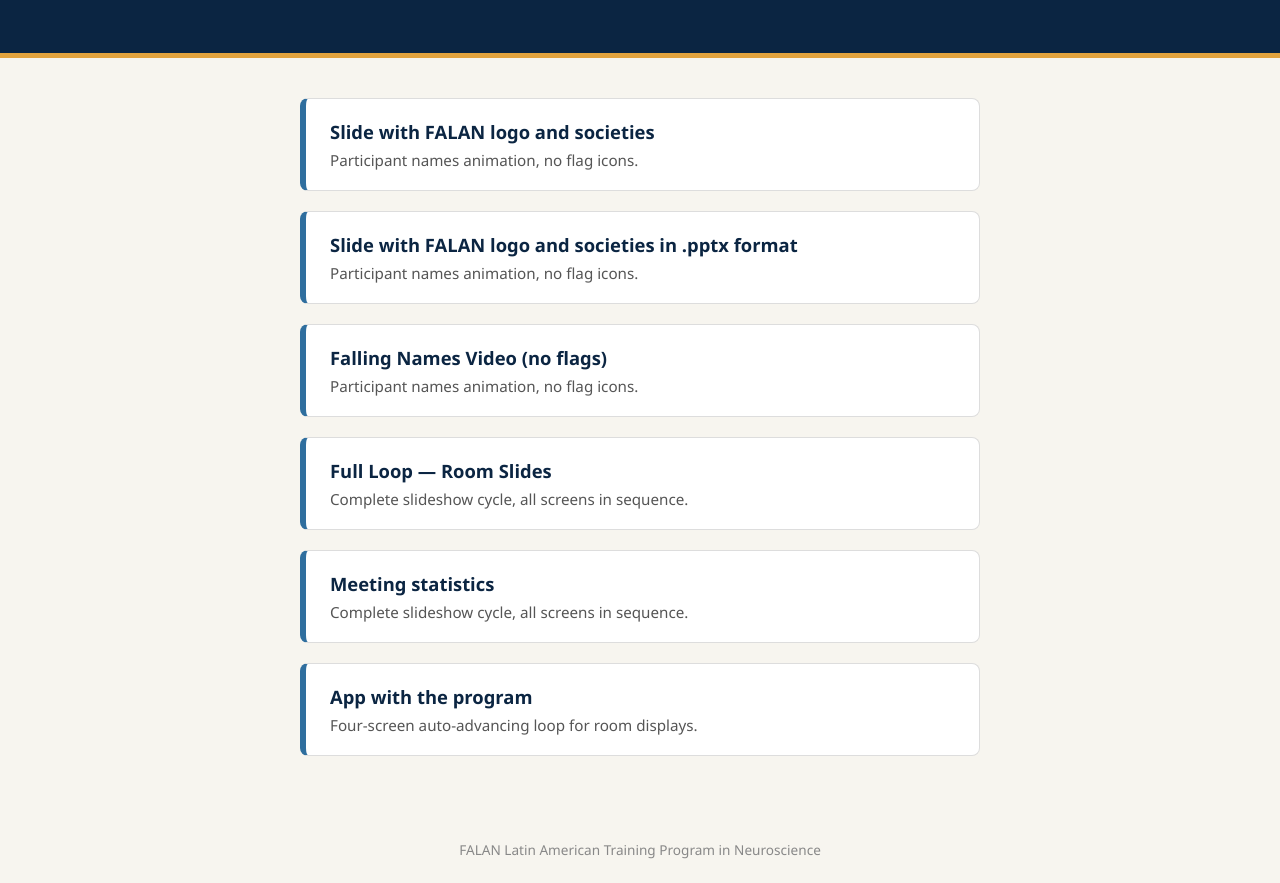
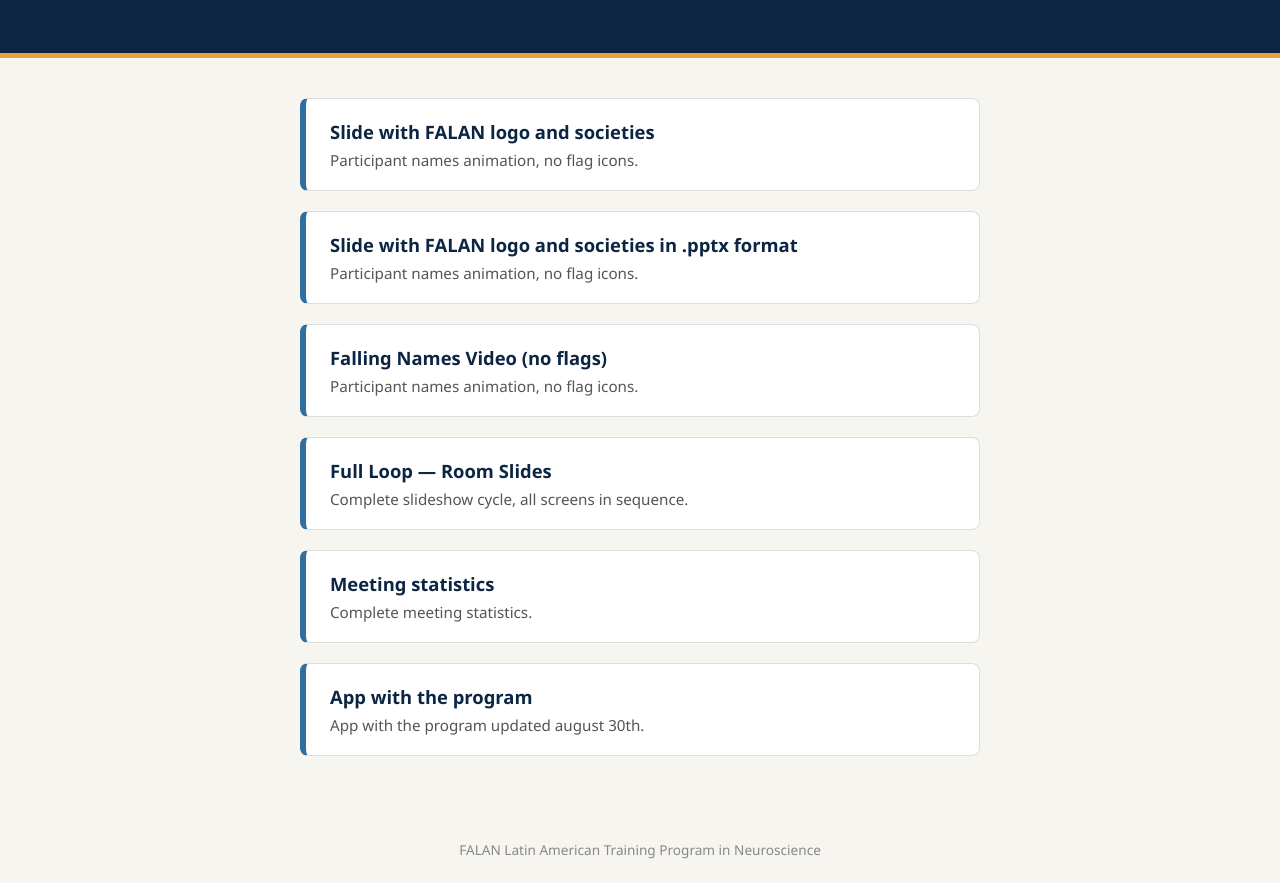
Before and after one commit to neurofisio-usach/lab, a plain HTML site: page falan/index.html in a window 1280 px wide. Shown: the part 116-999 px from the top of the page. Drawn offline with Linux system fonts and the light colour scheme.

Commit message:
Update index.html

```diff
--- a/falan/index.html
+++ b/falan/index.html
@@ -106,12 +106,12 @@
   </a>
   <a class="card" href="Stats.html">
     <h2>Meeting statistics</h2>
-    <p>Complete slideshow cycle, all screens in sequence.</p>
+    <p>Complete meeting statistics.</p>
   </a>
 
   <a class="card" href="app.html">
     <h2>App with the program</h2>
-    <p>Four-screen auto-advancing loop for room displays.</p>
+    <p>App with the program updated august 30th.</p>
   </a>
 
 </main>
```
